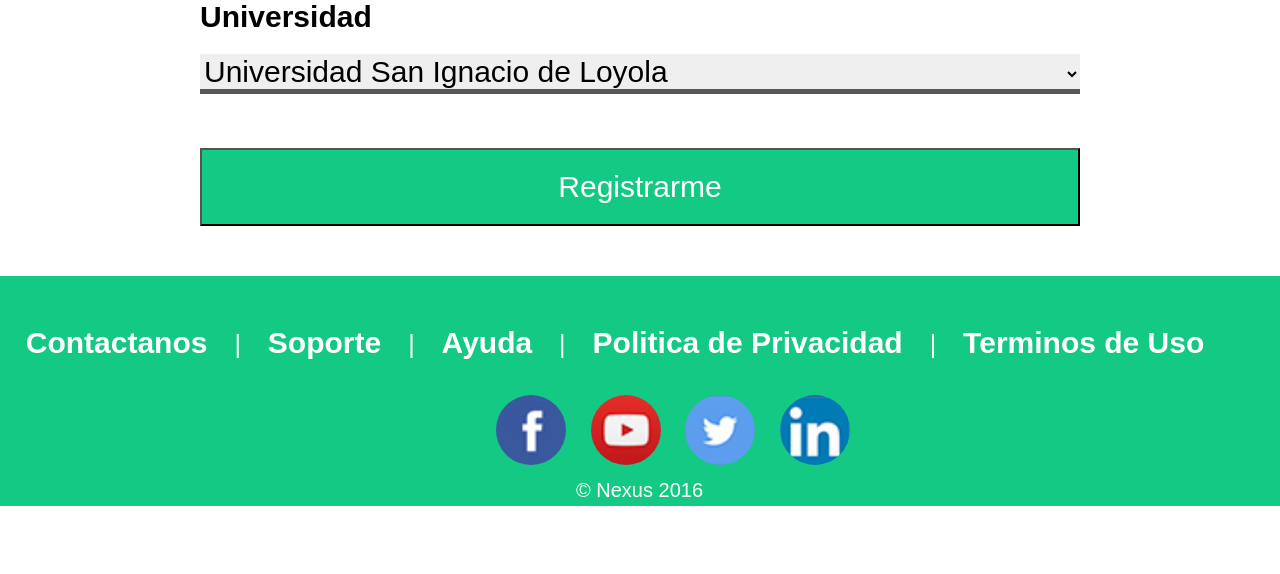
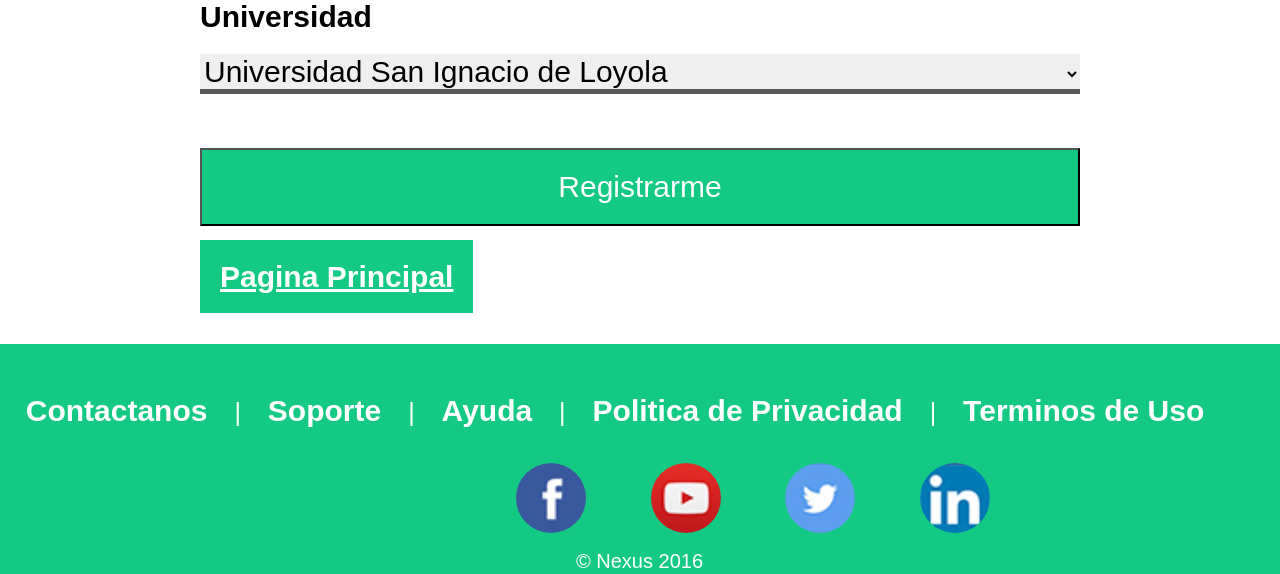
Before and after one commit to darkraul03/RAULDIOS, a PHP site: page /registrarse.php in a window 1280 px wide. Shown: the part 1064-1638 px from the top of the page. Before the commit the page ends 1570 px from the top, so only its background shows below. Run offline with PHP 8.4, Linux system fonts and the light colour scheme.

Commit message:
PIZZAEXTRAÑOPIZZA
PIZZA

```diff
--- a/buscar_profesor.php
+++ b/buscar_profesor.php
@@ -28,6 +28,8 @@
 			<input type="text" name="curso"/>
 			<br/><br/>
 			<input type="submit" value= "Buscar Profesor"/>
+			<br/><br/>
+			<a href="index.php"> Pagina Principal</a>
 		</form>
 	</section>
 	<footer>
--- a/estilos/estilo.css
+++ b/estilos/estilo.css
@@ -134,6 +134,14 @@ input[type=submit] {
 	width: 100%;
 	padding: 20px;
 }
+a{
+	font-size: 30px;
+	background-color: #14C984;
+	color: white;
+	width: 100%;
+	padding: 20px;
+}
+
 select {
 	border: none;
 	border-bottom: 5px solid #585858;
--- a/inicio_sesion.php
+++ b/inicio_sesion.php
@@ -16,6 +16,8 @@
 			<input type="password" name="password"/>
 			<br/><br/>
 			<input type="submit" value= "Iniciar Sesion"/>
+			<br/><br/>
+			<a href="index.php"> Pagina Principal</a>
 		</form>
 	</section>
 	<?php include'pie.php' ?>
--- a/registrarse.php
+++ b/registrarse.php
@@ -37,6 +37,8 @@
 			</select>
 			<br/><br/>
 			<input type="submit" value= "Registrarme"/>
+			<br/><br/>
+			<a href="index.php"> Pagina Principal</a>
 		</form>
 	</section>
 	<?php include 'pie.php' ?>
```
